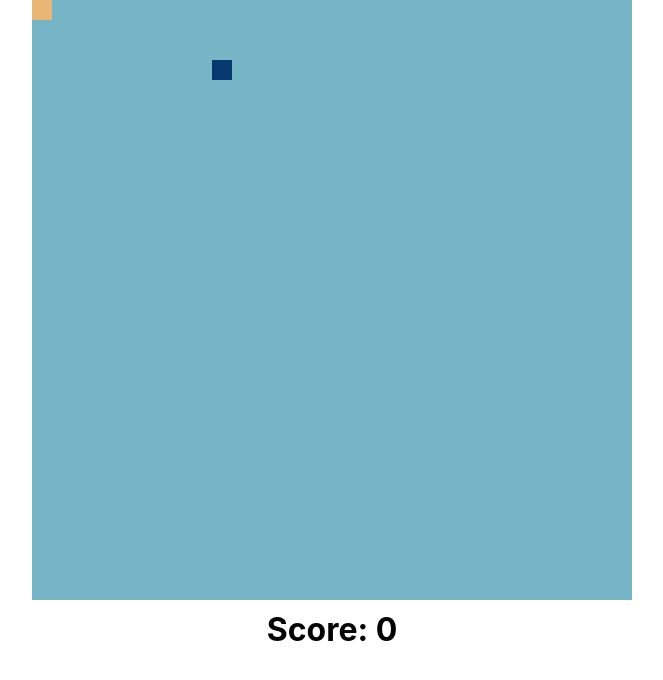
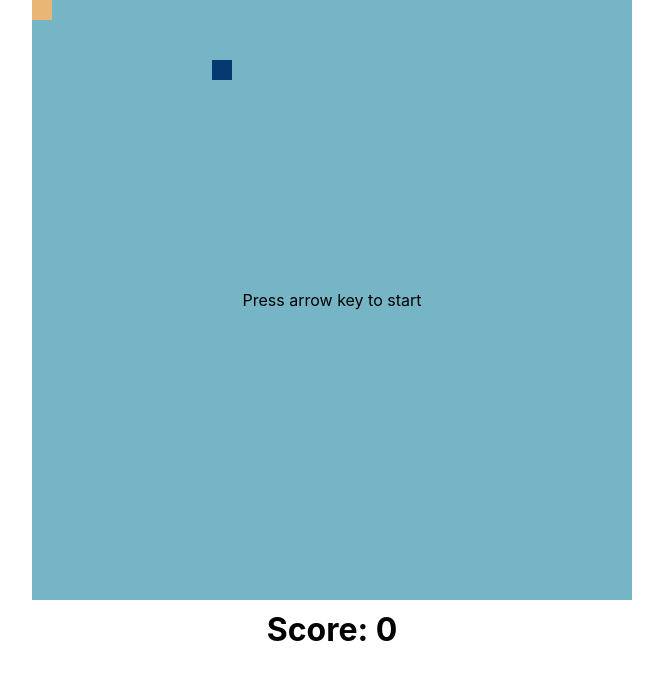
Before and after one commit to kot-lex/react-snake, a React (Create React App) app: page / in a window 1280 px wide. Shown: the top 680 px of the page, without its empty margins (308-971 px from the left). Built offline with nearby package versions, Linux system fonts and the light colour scheme.

Commit message:
Add help text

```diff
--- a/src/components/Game/Game.tsx
+++ b/src/components/Game/Game.tsx
@@ -23,6 +23,11 @@ export const Crashed = (props: CrashedProps) => {
     </div>
 }
 
+export const StartInfo = () => {
+    return (<div className="StartInfo">
+        Press arrow key to start
+    </div>)
+}
 
 const Game = () => {
     // Field size
@@ -138,6 +143,7 @@ const Game = () => {
         <Snake step={step} snake={snake} />
         <Target step={step} position={targetPosition} />
         <Info score={score} />
+        {!isCrash && !direction && <StartInfo />}
         {isCrash && <Crashed onRestart={restartHandler} /> }
     </div>
 }
```
